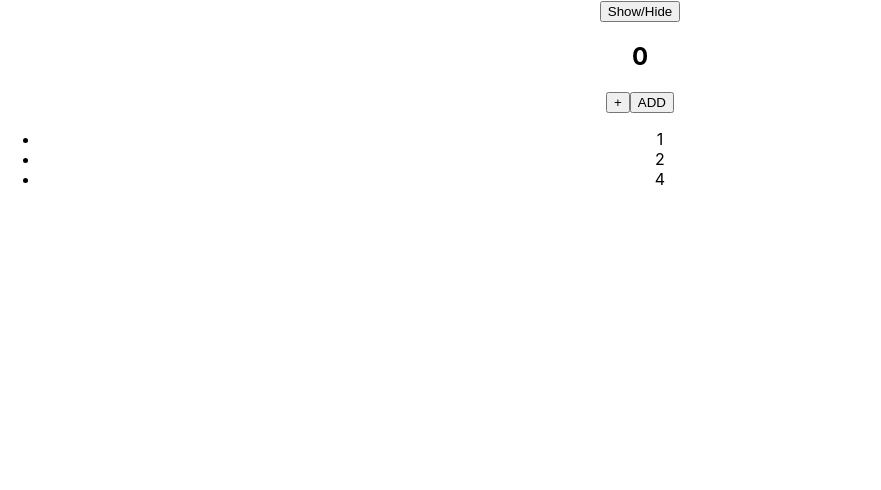
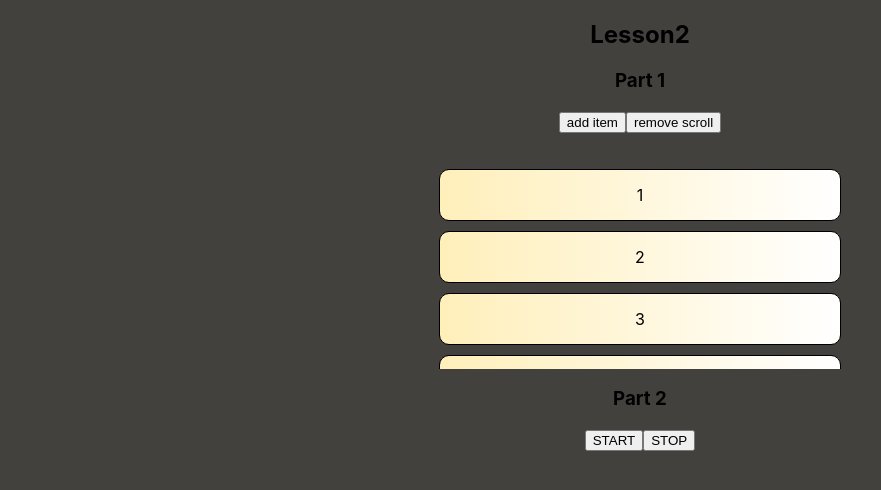
Before and after one commit to AndriiNyzhnyk1994/material-app, a React (Create React App) app: page / in a window 1280 px wide. Shown: the top 490 px of the page, without its empty margins (0-881 px from the left). Built offline with nearby package versions, Linux system fonts and the light colour scheme; the HTML template or start-up script is replaced by a standard one.

Commit message:
testing useRef (part 2 done)

```diff
--- a/src/App.css
+++ b/src/App.css
@@ -2,37 +2,26 @@
   text-align: center;
 }
 
-.App-logo {
-  height: 40vmin;
-  pointer-events: none;
+body {
+  background-color: #43413e;
 }
 
-@media (prefers-reduced-motion: no-preference) {
-  .App-logo {
-    animation: App-logo-spin infinite 20s linear;
-  }
+ul {
+  padding: 10px;
+  display: flex;
+  justify-content: flex-start;
+  align-items: center;
+  flex-direction: column;
 }
 
-.App-header {
-  background-color: #282c34;
-  min-height: 100vh;
+.li-2 {
   display: flex;
-  flex-direction: column;
+  min-width: 400px;
+  min-height: 50px;
+  border: 1px solid black;
   align-items: center;
   justify-content: center;
-  font-size: calc(10px + 2vmin);
-  color: white;
+  border-radius: 10px;
+  margin-top: 10px;
+  background: linear-gradient(to right, #ffefba, #ffffff);
 }
-
-.App-link {
-  color: #61dafb;
-}
-
-@keyframes App-logo-spin {
-  from {
-    transform: rotate(0deg);
-  }
-  to {
-    transform: rotate(360deg);
-  }
-}
--- a/src/App.js
+++ b/src/App.js
@@ -1,12 +1,15 @@
-import React from 'react'
+import React, { useState } from 'react'
 import './App.css';
 import {Lesson1} from './Lesson-1/Lesson1';
+import { Lesson2 } from './Lesson-2/Lesson2';
 
 
 function App() {
+
   return (
     <div className="App">
-      <Lesson1/>
+      {/* <Lesson1/> */}
+      <Lesson2/>
     </div>
   )
 }
--- a/src/Lesson-2/Lesson2.jsx
+++ b/src/Lesson-2/Lesson2.jsx
@@ -5,7 +5,9 @@ import React, { useCallback, useEffect, useRef, useState } from 'react'
 export function Lesson2() {
 
     const [numbers, setNumbers] = useState([1, 2, 3, 4, 5])
-    // const ulRef = React.useRef()
+
+
+    // ------------------- PART 1 ---------------
 
     let ulRef = useRef()
     // useRef saves a link to DOM element by atribute ref
@@ -13,8 +15,7 @@ export function Lesson2() {
     // useRef can keep it link through renders
 
     const addNumber = () => {
-        const lastNumber = numbers[numbers.length - 1]
-        setNumbers([...numbers, lastNumber + 1])
+        setNumbers( prev => [...prev, prev[prev.length - 1] + 1])
     }
 
     const handleScroll = useCallback(() => {
@@ -29,9 +30,22 @@ export function Lesson2() {
         ulRef.current.addEventListener('scroll', handleScroll)
     }, [])
 
+    // ------------------- PART 2 ---------------
+
+    const timerRef = useRef()
+    const start = () => {
+        timerRef.current = setInterval(addNumber, 1000)
+    }
+    const stop = () => {
+        console.log(timerRef.current);
+        clearInterval(timerRef.current)
+    }
+
+
     return (
         <div >
             <h2>Lesson2</h2>
+            <h3>Part 1</h3>
             <button onClick={addNumber}>add item</button>
             <button onClick={removeScroll}>remove scroll</button>
             <ul ref={ulRef} style={{ overflow: 'scroll', height: '200px' }} >
@@ -41,6 +55,9 @@ export function Lesson2() {
                     )
                 })}
             </ul>
+            <h3>Part 2</h3>
+            <button onClick={start}>START</button>
+            <button onClick={stop}>STOP</button>
         </div>
     )
 }
```
